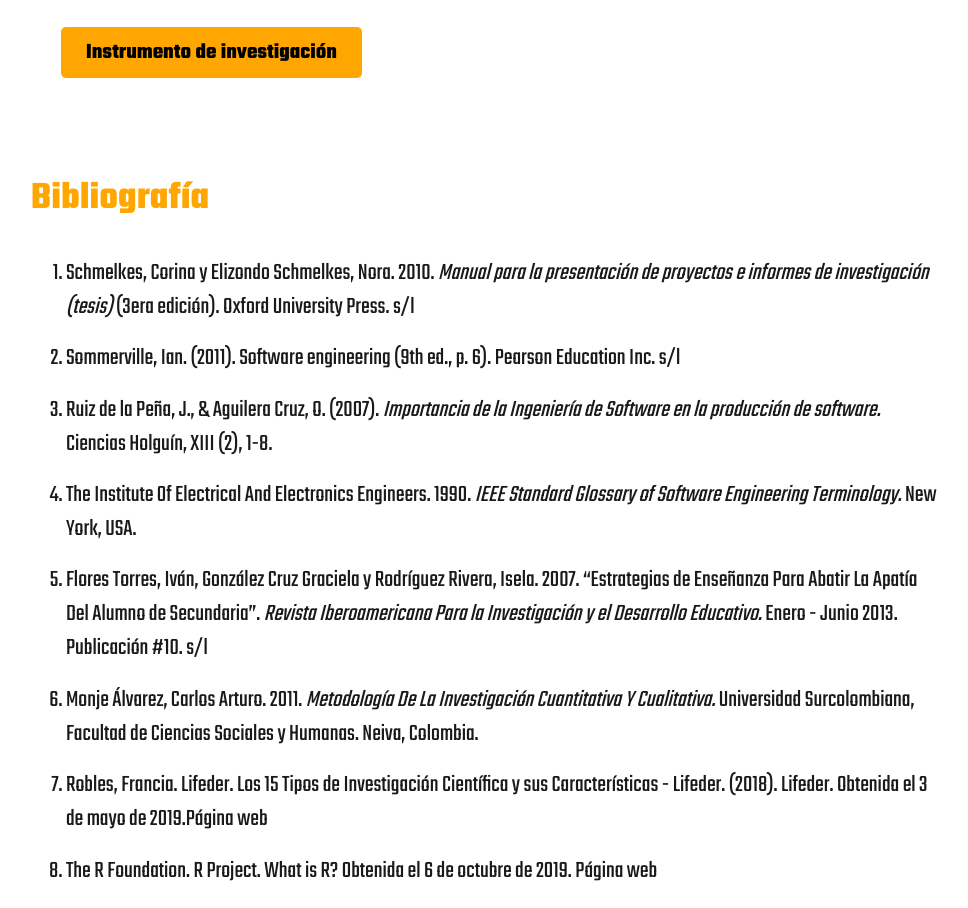
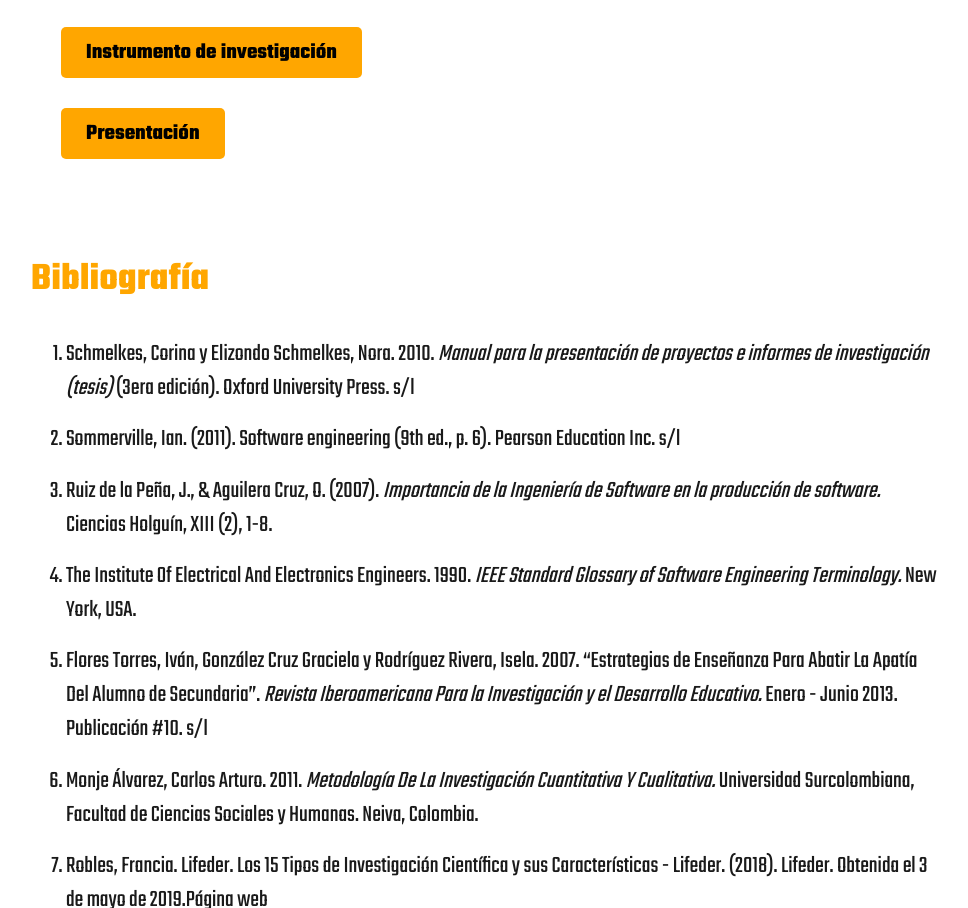
Before and after one commit to alexrv99/its-is-research, a Gatsby site: page / in a window 1280 px wide. Shown: the part 5084-5992 px from the top of the page, without its empty margins (155-1123 px from the left). Built offline with nearby package versions, Linux system fonts and the light colour scheme; Gatsby itself is replaced by a stand-in of ours.

Commit message:
Add presentation

```diff
--- a/src/pages/index.jsx
+++ b/src/pages/index.jsx
@@ -200,6 +200,13 @@ const IndexPage = () => (
       <a href="/files/encuesta.pdf" download>
         <button>Instrumento de investigación</button>
       </a>
+
+      <a
+        href="https://docs.google.com/presentation/d/1Hs_XOH9ad8wlEGlAVrzh12S38K84IfwcNXVHM81Kd7g/edit?usp=sharing"
+        target="_blank"
+      >
+        <button>Presentación</button>
+      </a>
     </section>
 
     <section>
```
